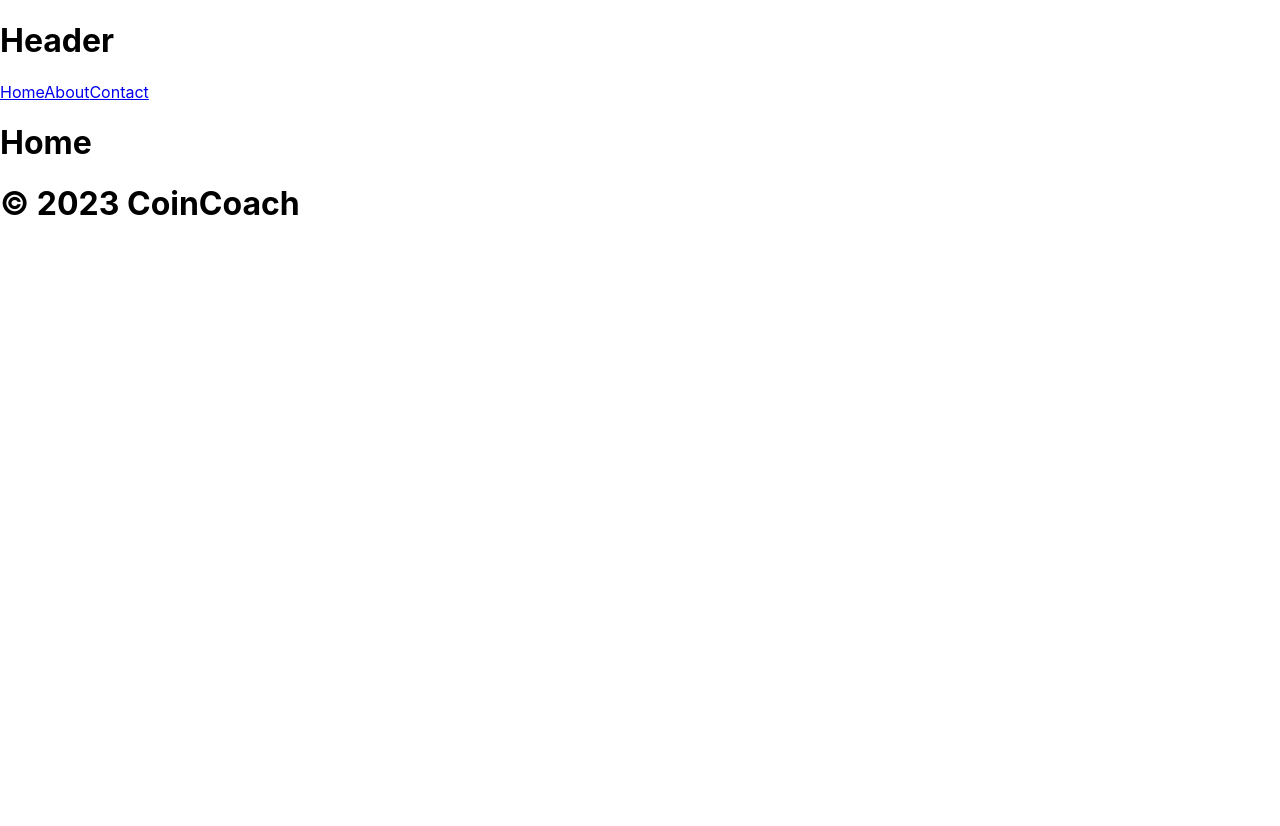
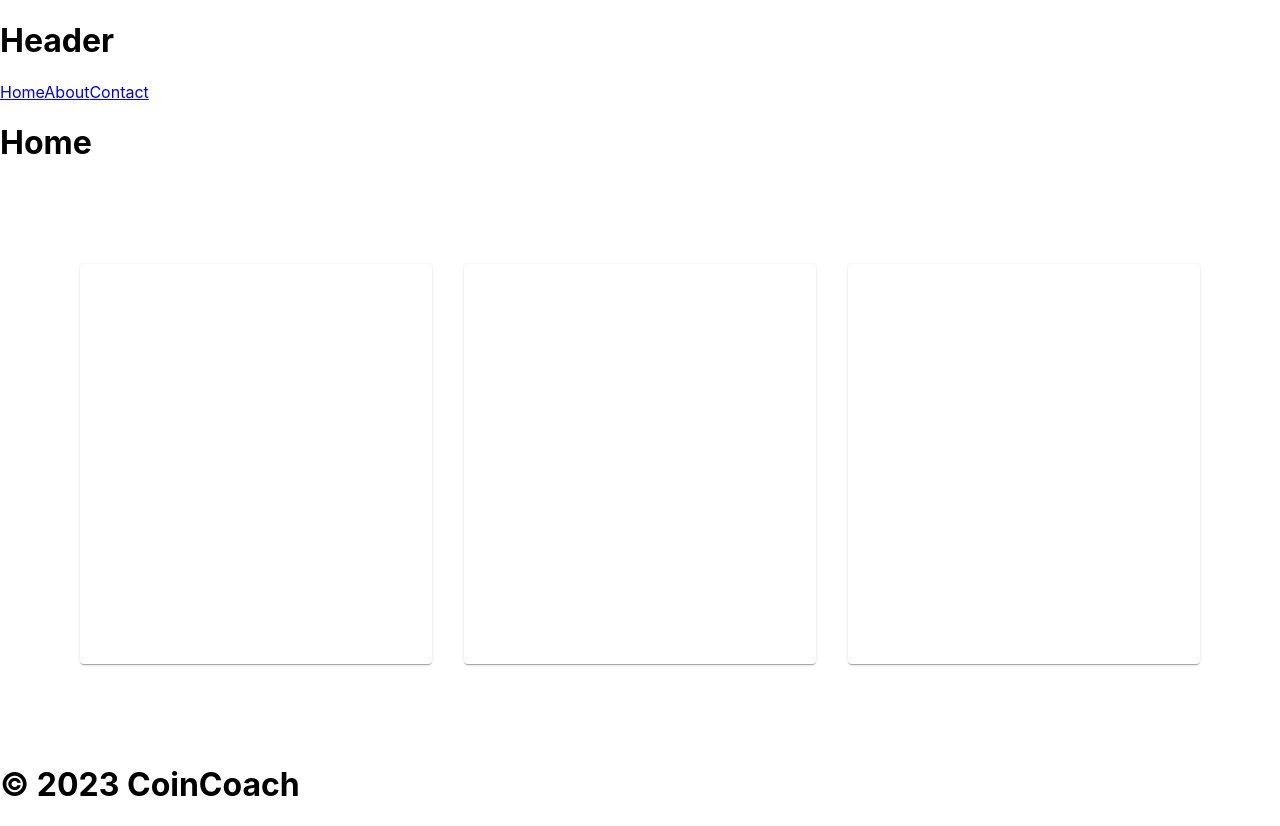
Before and after one commit to nrai14/CoinCoach, a React (Create React App) app: page / in a window 1280 px wide. Before the commit the page ends 800 px from the top, so only its background shows below. Built offline with nearby package versions, Linux system fonts and the light colour scheme.

Commit message:
Adds code for tracker

```diff
--- a/src/components/Tracker.js
+++ b/src/components/Tracker.js
@@ -3,3 +3,26 @@
 import Container from '@mui/material/Container';
 import Paper from '@mui/material/Paper';
 import Grid from '@mui/material/Grid';
+
+
+function Tracker() {
+    return (
+      <>
+
+    <Grid container spacing={4} justifyContent="center" padding={10}>
+          <Grid item xs>
+          <Paper style ={{height: 400, width:'100%',}} />
+          </Grid>
+          <Grid item xs>
+          <Paper style ={{height: 400, width:'100%',}} />
+          </Grid>
+          <Grid item xs>
+          <Paper style ={{height: 400, width:'100%',}} />
+          </Grid>
+        </Grid>
+
+      </>
+    );
+  }
+
+  export default Tracker;
--- a/src/pages/Home.js
+++ b/src/pages/Home.js
@@ -1,9 +1,11 @@
+import Tracker from "../components/Tracker";
 
 
 function Home() {
     return (
         <>
             <h1>Home</h1>
+            <Tracker/>
 
         </>
     )
```
